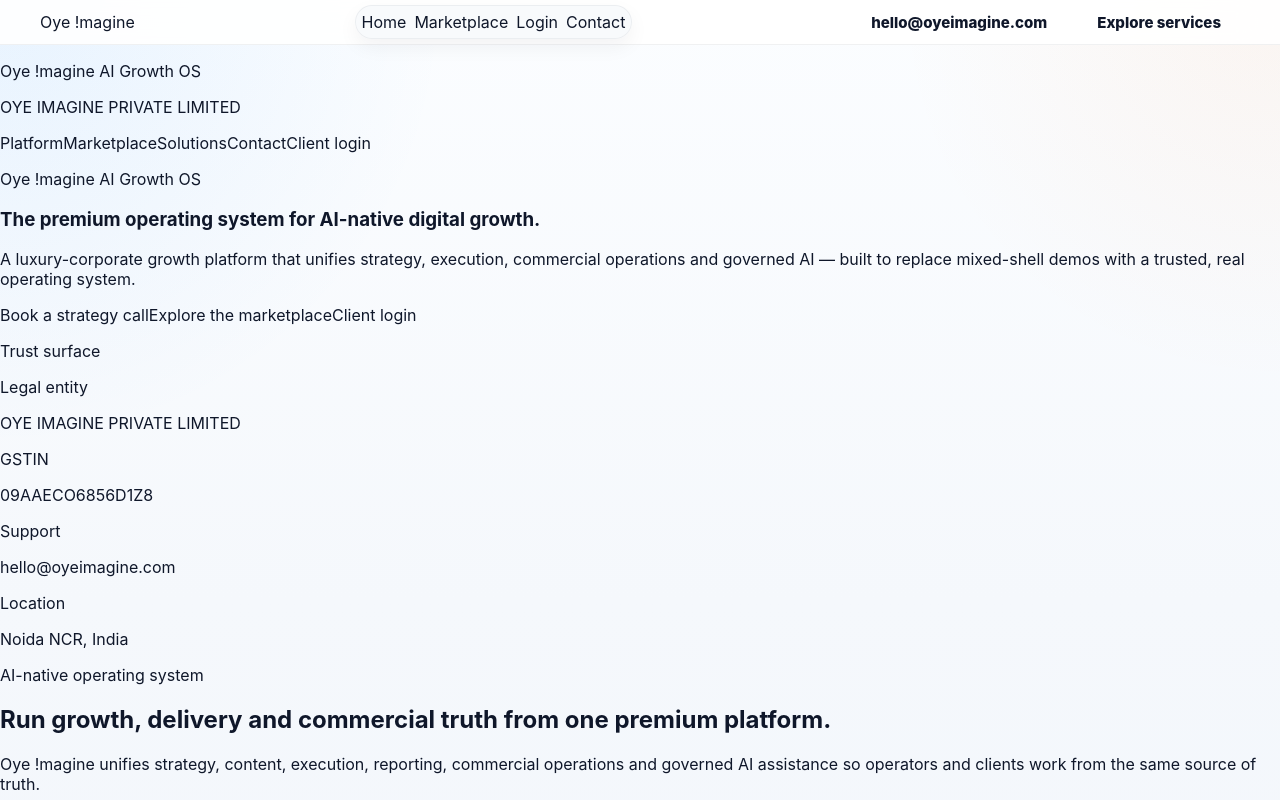
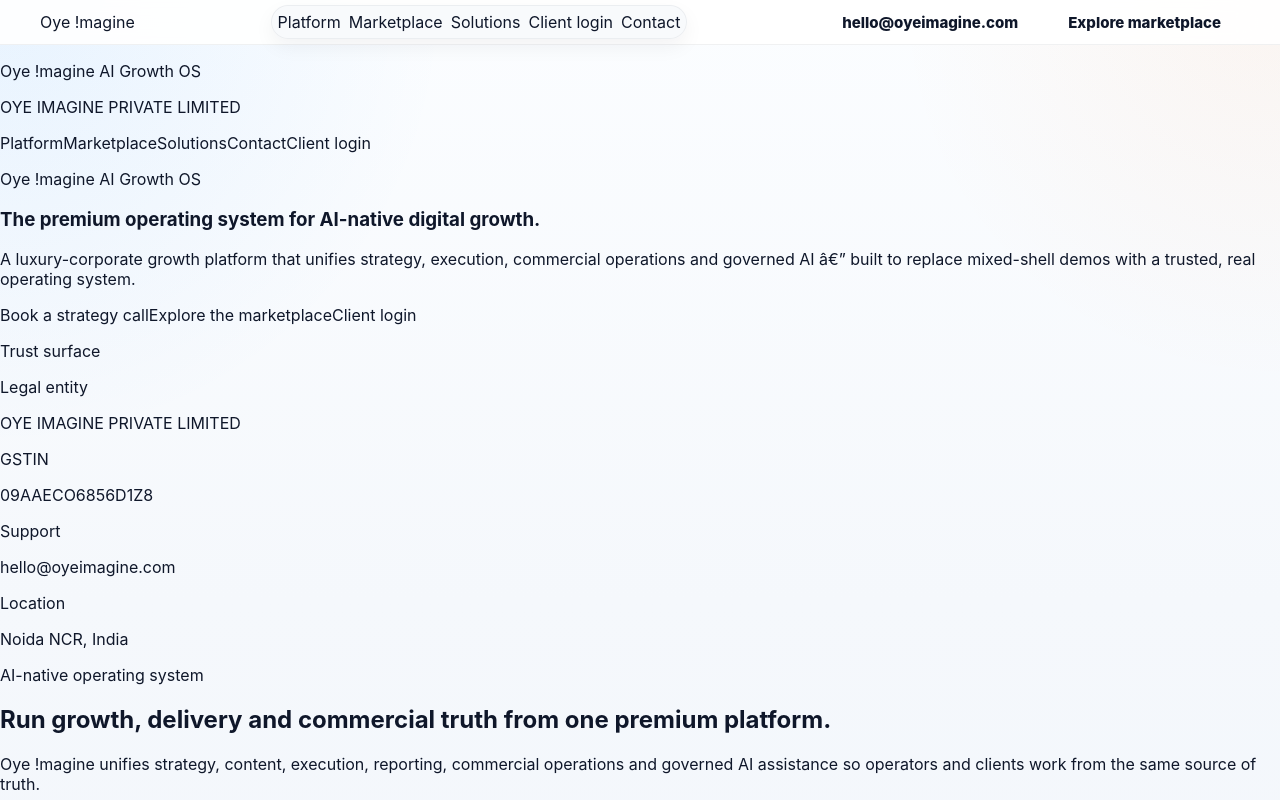
Before and after one commit to arunkumarmanikonda-web/oye-imagine-growth-os-starter, a Next.js app: page / in a window 1280 px wide. Shown: the top 800 px of the page. Built offline with nearby package versions, Linux system fonts and the light colour scheme.

Commit message:
fix(a1): hard-fix public shell navigation and client login target

```diff
--- a/src/app/layout.tsx
+++ b/src/app/layout.tsx
@@ -26,9 +26,10 @@ export default function RootLayout(props: { children: ReactNode }) {
               </Link>
 
               <nav className="oi-nav" aria-label="Primary">
-                <Link href="/">Home</Link>
+                <Link href="/platform">Platform</Link>
                 <Link href="/marketplace">Marketplace</Link>
-                <Link href="/login">Login</Link>
+                <Link href="/solutions">Solutions</Link>
+                <Link href="/login/client">Client login</Link>
                 <a href="mailto:hello@oyeimagine.com">Contact</a>
               </nav>
 
@@ -37,7 +38,7 @@ export default function RootLayout(props: { children: ReactNode }) {
                   hello@oyeimagine.com
                 </a>
                 <Link className="oi-btn oi-btn--primary" href="/marketplace">
-                  Explore services
+                  Explore marketplace
                 </Link>
               </div>
             </div>
--- a/src/lib/recovery/public-premium-experience.ts
+++ b/src/lib/recovery/public-premium-experience.ts
@@ -60,7 +60,7 @@ const publicNavigation = [
   { label: 'Marketplace', href: '/marketplace' },
   { label: 'Solutions', href: '/solutions' },
   { label: 'Contact', href: '/contact' },
-  { label: 'Client login', href: '/login' }
+  { label: 'Client login', href: '/login/client' }
 ]
 
 const trustSignals: PublicTrustSignal[] = [
@@ -112,7 +112,7 @@ const homepageSections: PublicSection[] = [
 const homepageActions: PublicAction[] = [
   { label: 'Book a strategy call', href: '/contact', emphasis: 'primary' },
   { label: 'Explore the marketplace', href: '/marketplace', emphasis: 'secondary' },
-  { label: 'Client login', href: '/login', emphasis: 'ghost' }
+  { label: 'Client login', href: '/login/client', emphasis: 'ghost' }
 ]
 
 const marketplaceCategories: MarketplaceCategory[] = [
@@ -162,7 +162,7 @@ export function getPublicHomepageExperience() {
       eyebrow: 'Oye !magine AI Growth OS',
       title: 'The premium operating system for AI-native digital growth.',
       body:
-        'A luxury-corporate growth platform that unifies strategy, execution, commercial operations and governed AI — built to replace mixed-shell demos with a trusted, real operating system.',
+        'A luxury-corporate growth platform that unifies strategy, execution, commercial operations and governed AI â€” built to replace mixed-shell demos with a trusted, real operating system.',
       primaryAction: homepageActions[0],
       secondaryAction: homepageActions[1],
       tertiaryAction: homepageActions[2]
@@ -183,7 +183,7 @@ export function getMarketplaceExperience() {
     categories: marketplaceCategories,
     actions: [
       { label: 'Talk to the team', href: '/contact', emphasis: 'primary' as const },
-      { label: 'Client login', href: '/login', emphasis: 'ghost' as const }
+      { label: 'Client login', href: '/login/client', emphasis: 'ghost' as const }
     ]
   }
 }
```
Also changed, not shown: 2 other files (tests, documents, lock files or other folders).
